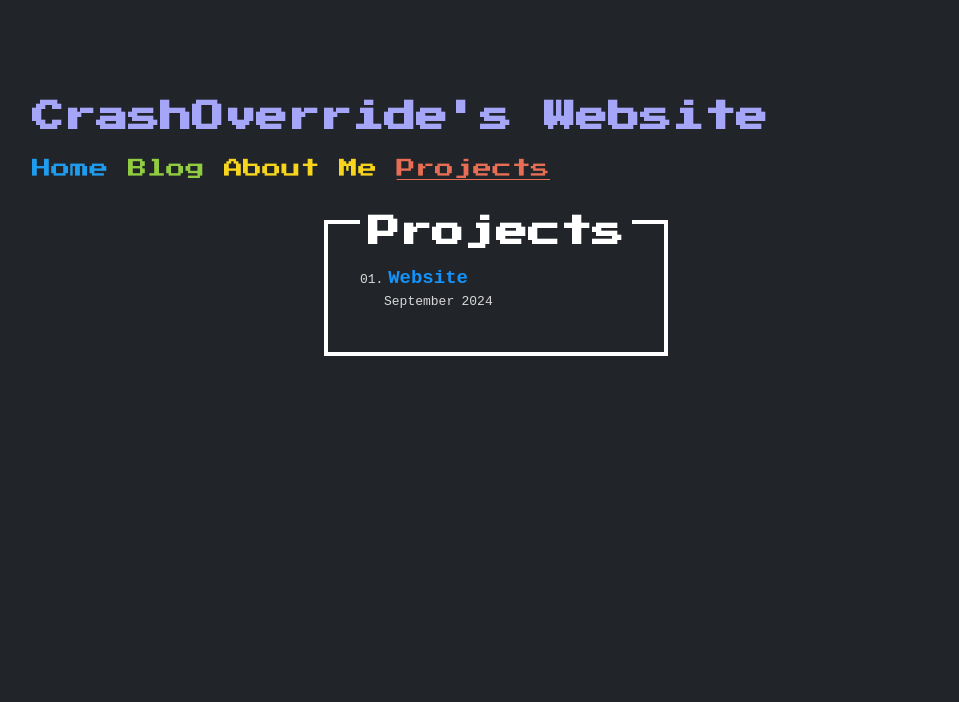
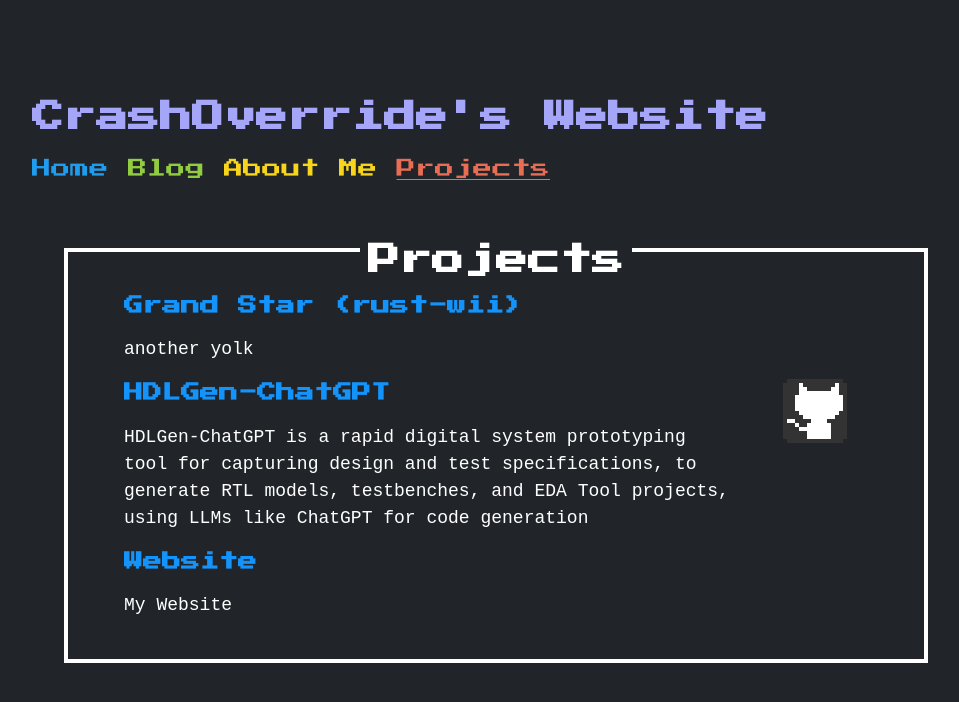
Before and after one commit to Daxorinator/daxorinator.github.io, an Eleventy site: page content/projects.njk in a window 1280 px wide. Shown: the whole page, without its empty margins (144-1103 px from the left). Built offline with nearby package versions, Linux system fonts and the light colour scheme; Eleventy itself is replaced by a stand-in of ours; files that its build step writes are made by us from their sources.

Commit message:
Update Projects page layout and add empty projects

```diff
--- a/_includes/projectslist.njk
+++ b/_includes/projectslist.njk
@@ -1,8 +1,27 @@
-<ol reversed class="postlist" style="counter-reset: start-from {{ (projectslistCounter or projectslist.length) + 1 }}">
-{% for project in projectslist | reverse %}
-	<li class="postlist-item{% if project.url == url %} postlist-item-active{% endif %}">
-		<a href="{{ project.url }}" class="postlist-link">{% if project.data.title %}{{ project.data.title }}{% else %}<code>{{ project.url }}</code>{% endif %}</a>
-		<time class="postlist-date" datetime="{{ project.date | htmlDateString }}">{{ project.date | readableDate("LLLL yyyy") }}</time>
+<ul reversed class="postlist">
+{% for project in projectslist %}
+	<li class="projectlist-item{% if project.url == url %} postlist-item-active{% endif %}">
+
+		<h4 style="grid-area: 1 / 1 / 2 / 5; text-align: left; margin: 0 0 0 0;">
+			<a href="{{ project.url }}" class="postlist-link">
+				{% if project.data.title %}
+					{{ project.data.title }}
+				{% else %}
+					<code>{{ project.url }}</code>
+				{% endif %}
+			</a>
+		</h4>
+
+		{% if project.data.github %}
+		<a style="grid-area: 1 / 5 / 3 / 6;" href="{{ project.data.github }}" target="_blank">
+			<i class="nes-icon github is-large"></i>
+		</a>
+		{% endif %}
+
+		<p style="grid-area: 2 / 1 / 3 / 5; text-align: left;">
+			{{ project.data.description }}
+		</p>
+		{# <time class="postlist-date" datetime="{{ project.date | htmlDateString }}">{{ project.date | readableDate("LLLL yyyy") }}</time> #}
 	</li>
 {% endfor %}
-</ol>
+</ul>
--- a/content/blog/firstpost.md
+++ b/content/blog/firstpost.md
@@ -3,7 +3,6 @@ title: This is my first post.
 description: This is a post on My Blog about agile frameworks.
 date: 2018-05-01
 tags:
-  - another tag
 ---
 Leverage agile frameworks to provide a robust synopsis for high level overviews. Iterative approaches to corporate strategy foster collaborative thinking to further the overall value proposition. Organically grow the holistic world view of disruptive innovation via workplace diversity and empowerment.
 
--- a/content/blog/fourthpost/fourthpost.md
+++ b/content/blog/fourthpost/fourthpost.md
@@ -2,7 +2,7 @@
 title: This is my fourth post.
 description: This is a post on My Blog about touchpoints and circling wagons.
 date: 2018-09-30
-tags: second tag
+tags:
 ---
 Leverage agile frameworks to provide a robust synopsis for high level overviews. Iterative approaches to corporate strategy foster collaborative thinking to further the overall value proposition. Organically grow the holistic world view of disruptive innovation via workplace diversity and empowerment.
 
--- a/content/blog/secondpost.md
+++ b/content/blog/secondpost.md
@@ -3,7 +3,6 @@ title: This is my second post with a much longer title.
 description: This is a post on My Blog about leveraging agile frameworks.
 date: 2018-07-04
 tags:
-  - number 2
 ---
 Leverage agile frameworks to provide a robust synopsis for high level overviews. Iterative approaches to corporate strategy foster collaborative thinking to further the overall value proposition. Organically grow the holistic world view of disruptive innovation via workplace diversity and empowerment.
 
--- a/content/blog/thirdpost.md
+++ b/content/blog/thirdpost.md
@@ -3,8 +3,6 @@ title: This is my third post.
 description: This is a post on My Blog about win-win survival strategies.
 date: 2018-08-24
 tags:
-  - second tag
-  - posts with two tags
 ---
 Leverage agile frameworks to provide a robust synopsis for high level overviews. Iterative approaches to corporate strategy foster collaborative thinking to further the overall value proposition. Organically grow the holistic world view of disruptive innovation via workplace diversity and empowerment.
 
--- a/content/projects.njk
+++ b/content/projects.njk
@@ -5,7 +5,7 @@ eleventyNavigation:
   order: 3
   color: --error
 ---
-<div class="nes-container is-dark is-centered with-title">
+<div class="nes-container is-dark is-centered with-title" style="box-sizing: content-box; margin: 2em">
   <h1 class="title">Projects</h1>
 
   {% set projectslist = collections.projects %}
--- /dev/null
+++ b/content/projects/Grand Star.md
@@ -0,0 +1,5 @@
+---
+title: Grand Star (rust-wii)
+description: another yolk
+date: 2024-09-21
+---
--- /dev/null
+++ b/content/projects/HDLGen-ChatGPT.md
@@ -0,0 +1,9 @@
+---
+title: HDLGen-ChatGPT
+description: HDLGen-ChatGPT is a rapid digital system prototyping tool for capturing design and test specifications, to generate RTL models, testbenches, and EDA Tool projects, using LLMs like ChatGPT for code generation
+date: 2024-09-21
+github: https://github.com/Logicademy/HDLGen-ChatGPT
+tags:
+  - Python
+  - AI
+---
--- a/content/projects/website.md
+++ b/content/projects/website.md
@@ -1,5 +1,5 @@
 ---
 title: Website
-description: Website Project
+description: My Website
 date: 2024-09-21
 ---
--- a/content/tags.njk
+++ b/content/tags.njk
@@ -8,6 +8,7 @@ pagination:
     - post
     - posts
     - tagList
+    - projects
   addAllPagesToCollections: true
 layout: layouts/home.njk
 eleventyComputed:
--- a/eleventy.config.js
+++ b/eleventy.config.js
@@ -69,7 +69,7 @@ module.exports = function(eleventyConfig) {
 	});
 
 	eleventyConfig.addFilter("filterTagList", function filterTagList(tags) {
-		return (tags || []).filter(tag => ["all", "nav", "post", "posts"].indexOf(tag) === -1);
+		return (tags || []).filter(tag => ["all", "nav", "post", "posts", "projects"].indexOf(tag) === -1);
 	});
 
 	// Customize Markdown library settings:
```
Also changed, not shown: public/css/index.css.
